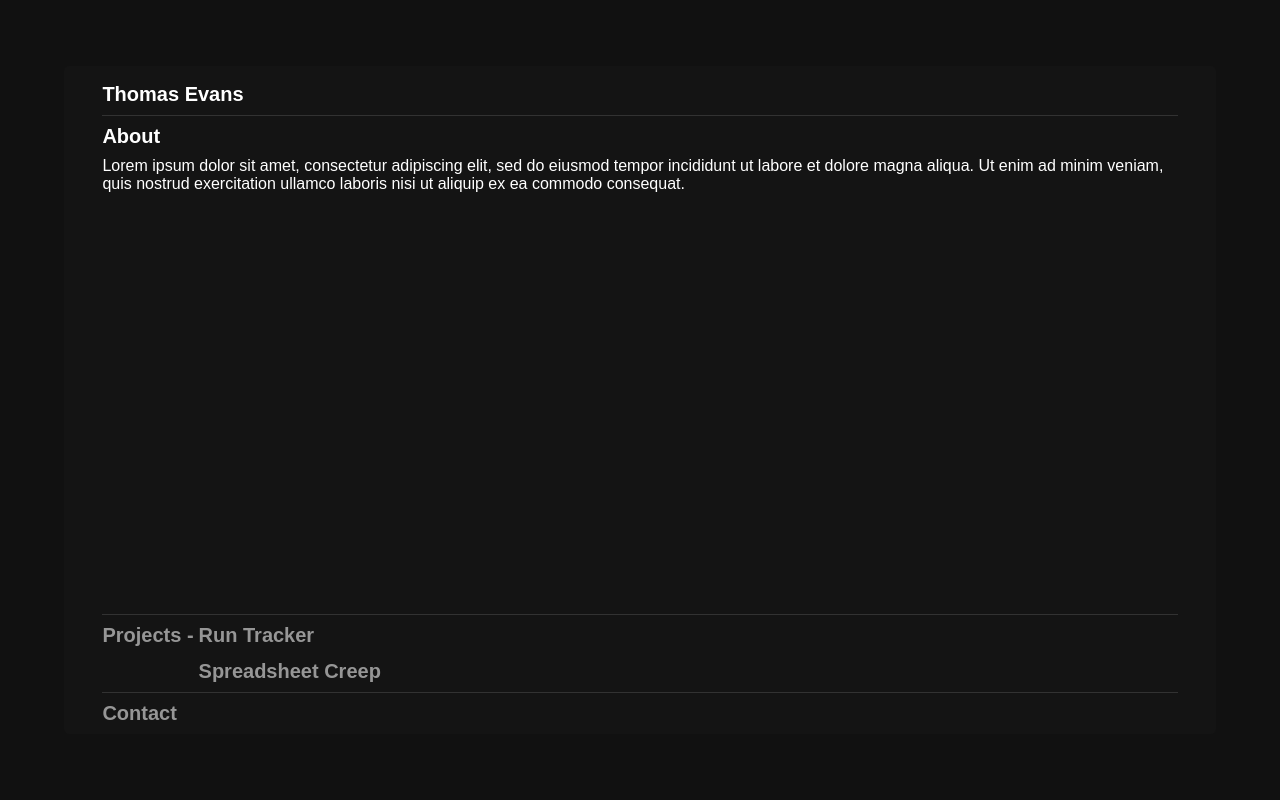
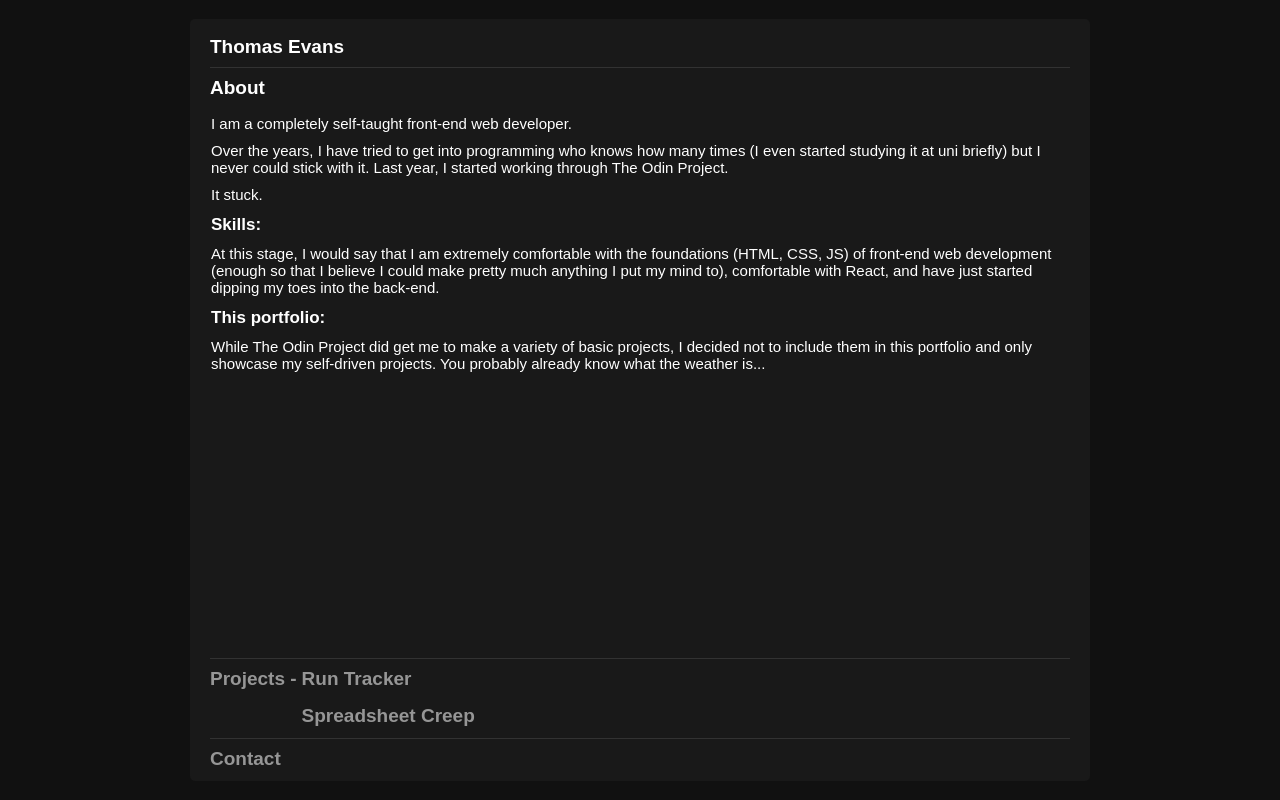
Before and after one commit to daefron/portfolio, a React (Vite) app: page / in a window 1280 px wide. Built offline with nearby package versions, Linux system fonts and the light colour scheme.

Commit message:
scrolling perfected, copy added, images added

```diff
--- a/src/App.jsx
+++ b/src/App.jsx
@@ -8,12 +8,10 @@ export default function App() {
   const scrollDelay = useRef(false);
   useEffect(() => {
     const scrollEvent = addEventListener("wheel", (e) => scroll(e));
-    const touchStartEvent = addEventListener("touchstart", touchStart);
     const touchEndEvent = addEventListener("touchend", touchEnd);
     const touchMoveEvent = addEventListener("touchmove", (e) => touchMove(e));
     let lastTouch;
     function touchEnd() {
-      removeEventListener("touchstart", touchStartEvent);
       removeEventListener("touchend", touchEndEvent);
       removeEventListener("touchmove", touchMoveEvent);
       lastTouch = undefined;
@@ -27,7 +25,6 @@ export default function App() {
           touchEnd();
           return;
           function touchScroll(distance) {
-            console.log(distance);
             if (scrollDelay.current) {
               return;
             }
@@ -44,13 +41,12 @@ export default function App() {
             }
             setTimeout(() => {
               scrollDelay.current = false;
-            }, 750);
+            }, 800);
           }
         }
       }
       lastTouch = touch;
     }
-    function touchStart() {}
     function scroll(event) {
       if (scrollDelay.current) {
         return;
@@ -68,7 +64,7 @@ export default function App() {
       }
       setTimeout(() => {
         scrollDelay.current = false;
-      }, 750);
+      }, 800);
     }
     removeEventListener("wheel", scrollEvent);
   }, []);
@@ -78,10 +74,32 @@ export default function App() {
       type: "about",
       content: [
         <p key="about-1">
-          Lorem ipsum dolor sit amet, consectetur adipiscing elit, sed do
-          eiusmod tempor incididunt ut labore et dolore magna aliqua. Ut enim ad
-          minim veniam, quis nostrud exercitation ullamco laboris nisi ut
-          aliquip ex ea commodo consequat.
+          I am a completely self-taught front-end web developer.
+        </p>,
+        <p key="about-2">
+          Over the years, I have tried to get into programming who knows how
+          many times (I even started studying it at uni briefly) but I never
+          could stick with it. Last year, I started working through The Odin
+          Project.
+        </p>,
+        <p key="about-3">It stuck.</p>,
+        <p key="about-4" className="subTitle">
+          Skills:
+        </p>,
+        <p key="about-5">
+          At this stage, I would say that I am extremely comfortable with the
+          foundations (HTML, CSS, JS) of front-end web development (enough so
+          that I believe I could make pretty much anything I put my mind to),
+          comfortable with React, and have just started dipping my toes into the
+          back-end.
+        </p>,
+        <p key="about-6" className="subTitle">
+          This portfolio:
+        </p>,
+        <p key="about-7">
+          While The Odin Project did get me to make a variety of basic projects,
+          I decided not to include them in this portfolio and only showcase my
+          self-driven projects. You probably already know what the weather is...
         </p>,
       ],
     },
@@ -90,10 +108,35 @@ export default function App() {
       type: "project1",
       content: [
         <p key="project1-1">
-          Run tracker ut enim ad minim veniam, quis nostrud exercitation ullamco
-          laboris nisi ut aliquip ex ea commodo consequat.
+          A custom built dashboard that shows run data gathered from the Fitbit
+          API in a variety of graphs and lists.
         </p>,
-        <p key="project1-2">adjfkn juvi rekjsrenf</p>,
+        <img key="project1-2" src="./docs/images/runPage.png" />,
+        <p key="project1-3">
+          I had just started getting into running, and I found that Fitbit's
+          data visualisation didn't allow for direct comparison of exercises (+
+          I felt I needed more experience with APIs and wanted to learn a chart
+          library) so I decided to make a dashboard for tracking my runs.
+        </p>,
+        <p key="project1-4" className="subTitle">
+          Built with:
+        </p>,
+        <div style={{ display: "flex", gap: "10px" }} key="project1-5">
+          <a href="https://react.dev/">React</a>
+          <a href="https://recharts.org/">Recharts</a>
+          <a href="https://www.fitbit.com/dev">Fitbit API</a>
+        </div>,
+        <p key="project1-6" className="subTitle">
+          Links:
+        </p>,
+        <div key="project1-7" style={{ display: "flex" }}>
+          <p>Live site link: &nbsp;</p>
+          <a href="https://runtracker.netlify.app">Here</a>
+        </div>,
+        <div key="project1-8" style={{ display: "flex" }}>
+          <p>Github link: &nbsp;</p>
+          <a href="https://github.com/daefron/run-tracker">Here</a>
+        </div>,
       ],
     },
     {
@@ -101,21 +144,51 @@ export default function App() {
       type: "project2",
       content: [
         <p key="project2-1">
-          Spreadsheet creep Lorem ipsum dolor sit amet, consectetur adipiscing
-          elit, sed do eiusmod tempor incididunt ut labore et dolore magna
-          aliqua.
+          A "game engine" set within the bounds of a spreadsheet.
         </p>,
-        <p key="project2-2">sdjf ubs ifwenfki sdkjf</p>,
+        <img key="project2-2" src="./docs/images/spreadsheetPage.png" />,
+        <p key="project2-3">
+          I needed an interesting, first project to make in React, and the first
+          thing that came to mind (when I was having a shower of course) was a
+          tower defense game set in a spreadsheet.
+        </p>,
+        <p key="project2-4">
+          At this stage, it's more of an engine than a playable game, but for
+          what it is I am proud of it.
+        </p>,
+        <p key="project2-5" className="subTitle">
+          Built with:
+        </p>,
+        <div style={{ display: "flex", gap: "10px" }} key="project2-6">
+          <a href="https://react.dev/">React</a>
+        </div>,
+        <p key="project2-7" className="subTitle">
+          Links:
+        </p>,
+        <div key="project2-8" style={{ display: "flex" }}>
+          <p>Live site link: &nbsp;</p>
+          <a href="https://spreadsheetcreep.netlify.app">Here</a>
+        </div>,
+        <div key="project2-9" style={{ display: "flex" }}>
+          <p>Github link: &nbsp;</p>
+          <a href="https://github.com/daefron/spreadsheet-creep">Here</a>
+        </div>,
       ],
     },
     {
       id: 3,
       type: "contact",
       content: [
-        <p key="contact-1">
-          Lorem ipsum dolor sit amet, consectetur adipiscing elit, sed do
-          eiusmod tempor incididunt ut labore et dolore magna aliqua.
-        </p>,
+        <div key="contact-1" style={{ display: "flex" }}>
+          <p className="subTitle">Email: &nbsp;</p>
+          <p className="subTitle">thomas_evans@outlook.com</p>
+        </div>,
+        <div key="contact-2" style={{ display: "flex" }}>
+          <p className="subTitle">Github: &nbsp;</p>
+          <a className="subTitle" href="https://github.com/daefron">
+            daefron
+          </a>
+        </div>,
       ],
     },
   ];
@@ -169,7 +242,7 @@ export default function App() {
       }
       return (
         <animated.div
-          className={selected ? "tab activeTab" : "tab"}
+          className="tab"
           style={
             selected ? growAnimation : lastSelected ? shrinkAnimation : null
           }
@@ -194,7 +267,7 @@ export default function App() {
       let visible;
       if (subTitleTypeIsCurrent && subTitleTypeIsLast) {
         animation = bothAnimation;
-        visible = true;
+        visible = "both";
       } else if (subTitleTypeIsCurrent) {
         animation = growAnimation;
         visible = true;
@@ -202,11 +275,52 @@ export default function App() {
         animation = shrinkAnimation;
         visible = "last";
       }
+      if (visible === "both") {
+        if (typeHolder[scrollPoint + 1].type !== subTitleTypeIsLast.type) {
+          animation = useSpring({
+            from: { flexGrow: 1, right: "0px" },
+            to: { flexGrow: 1, right: "calc(100% + 30px)" },
+            config: { duration: 0 },
+          });
+          return (
+            <div className="tab" style={{ flexGrow: 1 }}>
+              <SubTitles subTitles={subTitles} renderTitle={renderTitle} />
+              <animated.div className="subContentHolder" style={animation}>
+                <StaticContent visible={"last"} />
+                <StaticContent visible={visible} />
+              </animated.div>
+            </div>
+          );
+        } else {
+          animation = useSpring({
+            from: { flexGrow: 1, right: "100%" },
+            to: { flexGrow: 1, right: "0px" },
+            config: { duration: 0 },
+          });
+          return (
+            <div className="tab" style={{ flexGrow: 1 }}>
+              <SubTitles subTitles={subTitles} renderTitle={renderTitle} />
+              <animated.div className="subContentHolder" style={animation}>
+                <StaticContent visible={visible} />
+                <StaticContent visible={"last"} />
+              </animated.div>
+            </div>
+          );
+        }
+        function StaticContent({ visible }) {
+          return (
+            <div className="contentHolder">
+              {visible === "last"
+                ? typeHolder[lastScroll.current].content
+                : visible
+                ? typeHolder[scrollPoint].content
+                : null}
+            </div>
+          );
+        }
+      }
       return (
-        <animated.div
-          className={selected ? "tab activeTab" : "tab"}
-          style={animation}
-        >
+        <animated.div className="tab" style={animation}>
           <SubTitles subTitles={subTitles} renderTitle={renderTitle} />
           <Content visible={visible} />
         </animated.div>
@@ -247,6 +361,16 @@ export default function App() {
                     setScrollPoint(
                       typeHolder.find((object) => object.type === type).id
                     );
+                  }}
+                  onMouseOver={(e) => {
+                    if (e.target.className.includes("inactive")) {
+                      e.target.style.color = "rgb(190, 190, 190)";
+                    }
+                  }}
+                  onMouseOut={(e) => {
+                    if (e.target.className.includes("inactive")) {
+                      e.target.style.color = "rgb(150, 150, 150)";
+                    }
                   }}
                 >
                   {renderTitle}
@@ -289,6 +413,16 @@ export default function App() {
                     typeHolder.find((object) => object.type === type).id
                   );
                 }}
+                onMouseOver={(e) => {
+                  if (e.target.className.includes("inactive")) {
+                    e.target.style.color = "rgb(190, 190, 190)";
+                  }
+                }}
+                onMouseOut={(e) => {
+                  if (e.target.className.includes("inactive")) {
+                    e.target.style.color = "rgb(150, 150, 150)";
+                  }
+                }}
               >
                 {renderTitle}
               </p>
@@ -314,6 +448,16 @@ export default function App() {
       return (
         <p
           className={className}
+          onMouseOver={(e) => {
+            if (e.target.className.includes("inactive")) {
+              e.target.style.color = "rgb(190, 190, 190)";
+            }
+          }}
+          onMouseOut={(e) => {
+            if (e.target.className.includes("inactive")) {
+              e.target.style.color = "rgb(150, 150, 150)";
+            }
+          }}
           onClick={() => {
             lastScroll.current = scrollRef.current;
             setScrollPoint(
--- a/src/index.css
+++ b/src/index.css
@@ -2,13 +2,20 @@
   margin: 0;
   padding: 0;
 }
-p {
+p,
+a {
+  font-size: 12px;
   color: white;
   font-family: Arial, Helvetica, sans-serif;
+}
+html {
+  display: flex;
+  justify-content: center;
 }
 body {
   background-color: rgb(17, 17, 17);
   height: 100vh;
+  width: 100%;
   display: flex;
   align-items: center;
   justify-content: center;
@@ -18,21 +25,36 @@ body {
   width: 90%;
   display: flex;
   flex-direction: column;
+  overflow: hidden;
 }
 .title {
-  font-size: 20px;
+  font-size: 16px;
   padding-block: 4px;
+  padding-bottom: 6px;
   font-weight: bold;
   cursor: pointer;
+}
+.subTitle {
+  font-size: 14px;
+  font-weight: bold;
+  margin-top: 2px;
 }
 .tab {
   border-top: 1px solid rgb(50, 50, 50);
   padding-top: 5px;
   transition: all 0.75s;
-  background-color: rgb(20, 20, 20);
+  background-color: rgb(25, 25, 25);
   display: flex;
   flex-direction: column;
   flex-grow: 0;
+}
+.subContentHolder {
+  width: calc(200% + 30px);
+  gap: 30px;
+  display: flex;
+  justify-content: space-between;
+  transition: all 0.75s;
+  position: relative;
 }
 .subTitleHolder {
   display: grid;
@@ -43,12 +65,19 @@ body {
   color: rgb(150, 150, 150);
 }
 .contentHolder {
+  width: 100%;
   padding-top: 5px;
-  flex-grow: 0;
+  display: flex;
+  flex-direction: column;
+  padding-left: 1px;
+}
+.contentHolder > * {
+  width: 99.9%;
+  padding-block: 5px;
 }
 .mainDiv {
-  background-color: rgb(20, 20, 20);
-  padding-inline: 3vw;
+  background-color: rgb(25, 25, 25);
+  padding-inline: 20px;
   padding-top: 1vh;
   height: 100%;
   display: flex;
@@ -62,6 +91,64 @@ body {
   background-color: rgb(17, 17, 17);
   margin-inline: -3vw;
   width: auto;
-  height: 10%;
+  height: 20px;
   z-index: 10000;
 }
+@media (min-width: 612px) {
+  body {
+    width: 612px;
+  }
+}
+@media (min-width: 1000px) {
+  body {
+    width: 1000px;
+  }
+}
+@media (min-height: 710px) {
+  .title {
+    font-size: 17px;
+  }
+  .subTitle {
+    font-size: 15px;
+  }
+  p,
+  a {
+    font-size: 13px;
+  }
+}
+@media (min-height: 760px) {
+  .title {
+    font-size: 18px;
+  }
+  .subTitle {
+    font-size: 16px;
+  }
+  p,
+  a {
+    font-size: 14px;
+  }
+}
+@media (min-height: 780px) {
+  .title {
+    font-size: 19px;
+  }
+  .subTitle {
+    font-size: 17px;
+  }
+  p,
+  a {
+    font-size: 15px;
+  }
+}
+@media (min-height: 810px) {
+  .title {
+    font-size: 20px;
+  }
+  .subTitle {
+    font-size: 18px;
+  }
+  p,
+  a {
+    font-size: 16px;
+  }
+}
```
Also changed, not shown: 9 other files (tests, documents, lock files or other folders).
